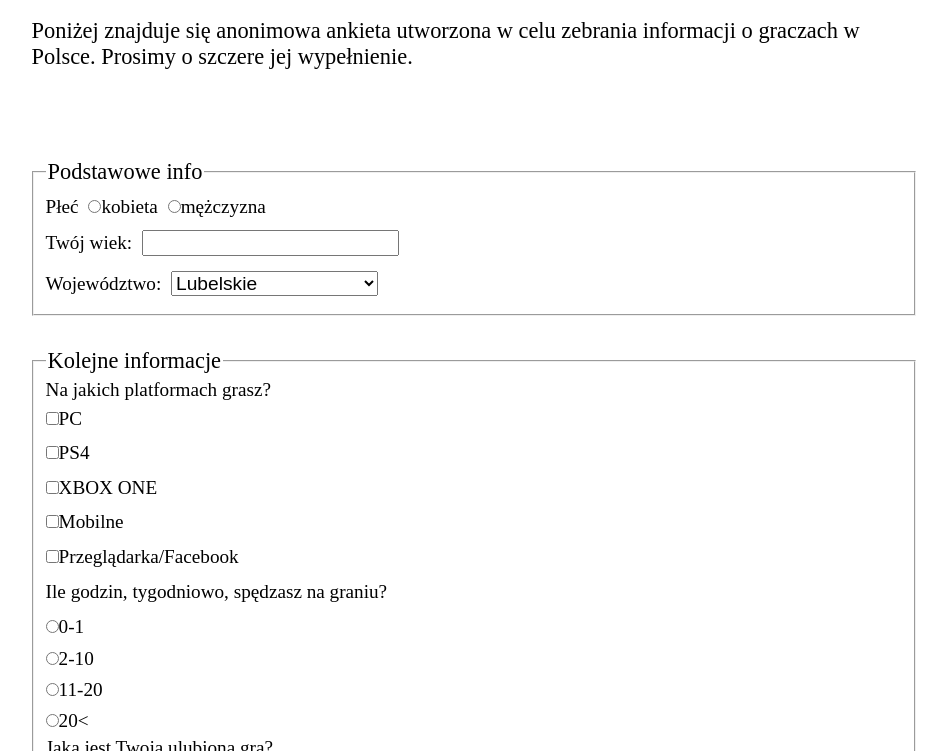
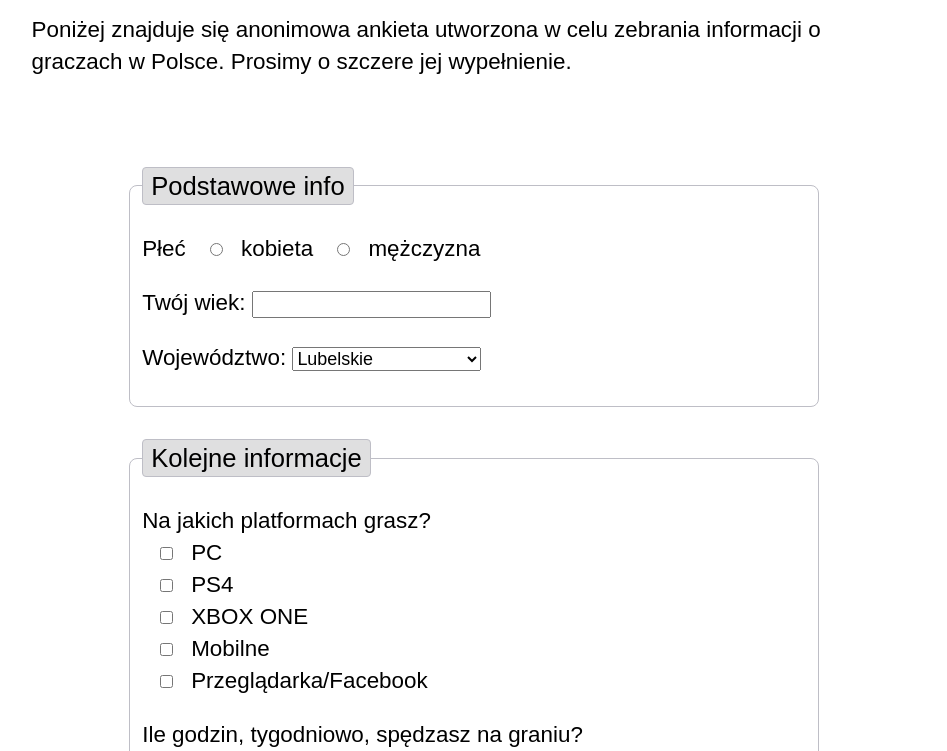
Before and after one commit to JohnyMielony07/Gamer-s-questionnaire, a plain HTML site: page index.html in a window 1280 px wide. Shown: the part 91-842 px from the top of the page, without its empty margins (166-1113 px from the left). Drawn offline with Linux system fonts and the light colour scheme.

Commit message:
fieldsets styling

```diff
--- a/index.html
+++ b/index.html
@@ -15,13 +15,18 @@
                 <fieldset>
                     <legend>Podstawowe info</legend>
 
+                    <p>
                         <span class="title">Płeć</span>
                         <label><input type="radio" name="gender" value="woman">kobieta</label>
-                    <label><input type="radio" name="gender" value="man">mężczyzna</label><br />
+                        <label><input type="radio" name="gender" value="man">mężczyzna</label>
+                    </p>
 
+                    <p>
                         <label class="title" for="age">Twój wiek:</label>
-                    <input type="number" id="age" name="age"><br />
+                        <input type="number" id="age" name="age">
+                    </p>
 
+                    <p>
                         <label class="title" for="state">Województwo:</label>
                         <select name="state" id="state">
                             <option value="lub">Lubelskie</option>
@@ -29,24 +34,30 @@
                             <option value="pol">Poleskie</option>
                             <option value="zch">Zachodniopomorskie</option>
                         </select>
+                    </p>
                 </fieldset>
                 <fieldset>
                     <legend>Kolejne informacje</legend>
+                    <p>
                     <label class="title" for="platform">Na jakich platformach grasz?</label><br />
                     <label><input type="checkbox" name="platform" id="platform" value="pc"  class="point"/>PC</label><br />
                     <label><input type="checkbox" name="platform" id="platform" value="ps"  class="point"/>PS4</label><br />
                     <label><input type="checkbox" name="platform" id="platform" value="xbox"  class="point"/>XBOX ONE</label><br />
                     <label><input type="checkbox" name="platform" id="platform" value="mobile"  class="point"/>Mobilne</label><br />
                     <label><input type="checkbox" name="platform" id="platform" value="browser"  class="point"/>Przeglądarka/Facebook</label><br />
+                    </p>
 
-                    <p>Ile godzin, tygodniowo, spędzasz na graniu?</p>
+                    <p ><label class="title" >Ile godzin, tygodniowo, spędzasz na graniu?</label><br />
                     <label><input type="radio" id="freq" name="freq" value="one" class="point">0-1</label><br />
                     <label><input type="radio" id="freq" name="freq" value="ten" class="point">2-10</label><br />
                     <label><input type="radio" id="freq" name="freq" value="twenty" class="point">11-20</label><br />
                     <label><input type="radio" id="freq" name="freq" value="more" class="point">20&lt;</label><br />
+                    </p>
 
-                    <label class="title" for="fav">Jaka jest Twoja ulubiona gra?</label><br />
+                    <p><label class="title" for="fav">Jaka jest Twoja ulubiona gra?</label><br />
                     <input type="text" name="fav" id="fav">
+                    </p>
+
                 </fieldset>
                 <input type="submit" value="Wyślij">
 
--- a/styles/main.css
+++ b/styles/main.css
@@ -2,6 +2,8 @@ main
 {
     width: 70%;
     margin: auto;
+    font-family: sans-serif;
+    line-height: 2em;
 }
 h1
 {
@@ -11,34 +13,36 @@ h1
     word-spacing: 1.5em;
     border-bottom: 3px black solid;
 }
-.intro, legend, #platform
+.intro, legend
 {
     font-size: 1.4em;
+}
+legend
+{
+    font-size: 1.6em;
+    background-color: #DFDFE0;
+    border: 1px solid #BEBEC6;
+    border-radius: 4px;
+    padding: 2px 8px;
+
 }
 form
 {
     margin: 10% 0 0 0;
 
 }
-input, .title, label, select, p
-{
-    font-size: 1.2em;
-    padding: 0 0.3em 0 0;
-    margin: 0.4em 0;
-}
 
-select, input,
-{
-
-    font-size: 1em;
-}
 fieldset
 {
-    margin:0 0 2em 0;
+    margin: 2em auto;
+    width: 75%;
+    border: 1px solid #BEBEC6;
+    border-radius: 8px;
 }
 input[type="submit"]
 {
     display: block;
+    font-size: 1.5em;
     padding: 5px 40px;
     margin: 50px auto;
     border-radius: 10px;
@@ -50,3 +54,18 @@ input[type="submit"]:hover
 {
     background: -webkit-linear-gradient(top, #B0AFBC, #A3A1B5);
 }
+p
+{
+    font-size: 1.4em;
+    padding: 0 0.3em 0 0;
+}
+
+
+input[type=radio],input[type=checkbox]
+{
+    margin: 0 18px;
+}
+input[type=text],#state,input[type=number]
+{
+    font-size: 0.8em;
+}
```
Lines whose indentation alone changed are shown as unchanged.
